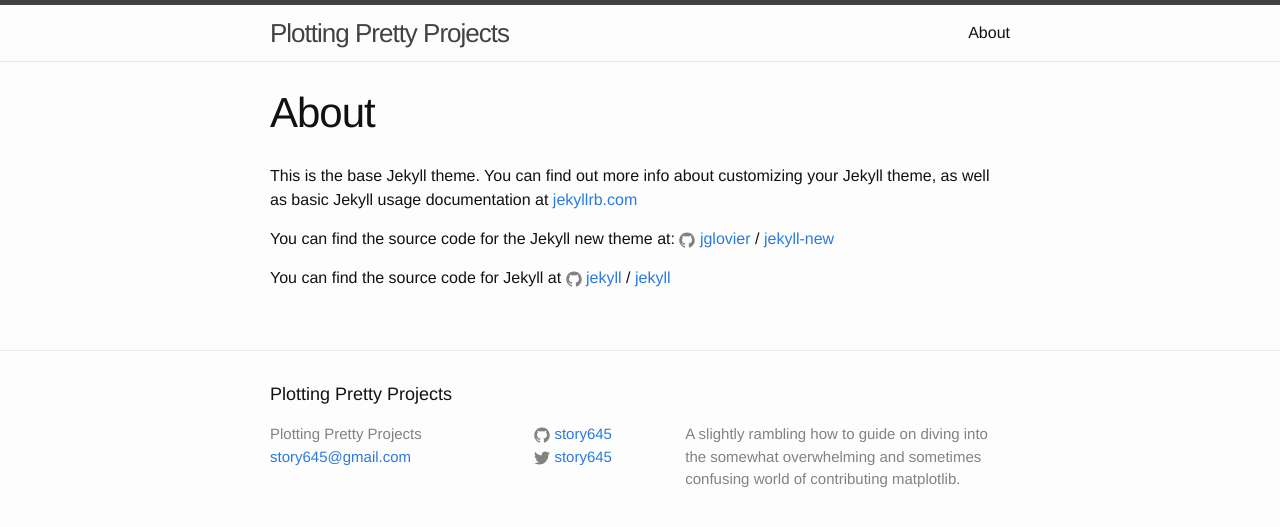
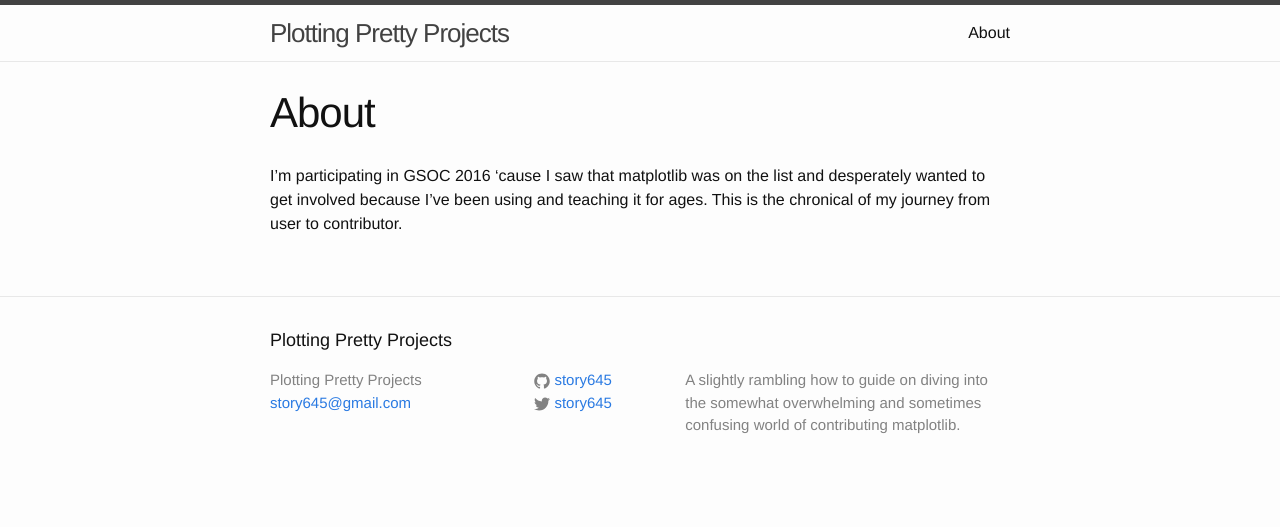
Before and after one commit to story645/story645.github.io, a Jekyll site: the page built from about.md, in a window 1280 px wide. Shown: the top 527 px of the page. Built offline with Jekyll 4.4.1, drawn with Linux system fonts in a browser that asks for light colours.

Commit message:
Update about.md

```diff
--- a/about.md
+++ b/about.md
@@ -4,12 +4,4 @@ title: About
 permalink: /about/
 ---
 
-This is the base Jekyll theme. You can find out more info about customizing your Jekyll theme, as well as basic Jekyll usage documentation at [jekyllrb.com](http://jekyllrb.com/)
-
-You can find the source code for the Jekyll new theme at:
-{% include icon-github.html username="jglovier" %} /
-[jekyll-new](https://github.com/jglovier/jekyll-new)
-
-You can find the source code for Jekyll at
-{% include icon-github.html username="jekyll" %} /
-[jekyll](https://github.com/jekyll/jekyll)
+I'm participating in GSOC 2016 'cause I saw that matplotlib was on the list and desperately wanted to get involved because I've been using and teaching it for ages. This is the chronical of my journey from user to contributor.
```
